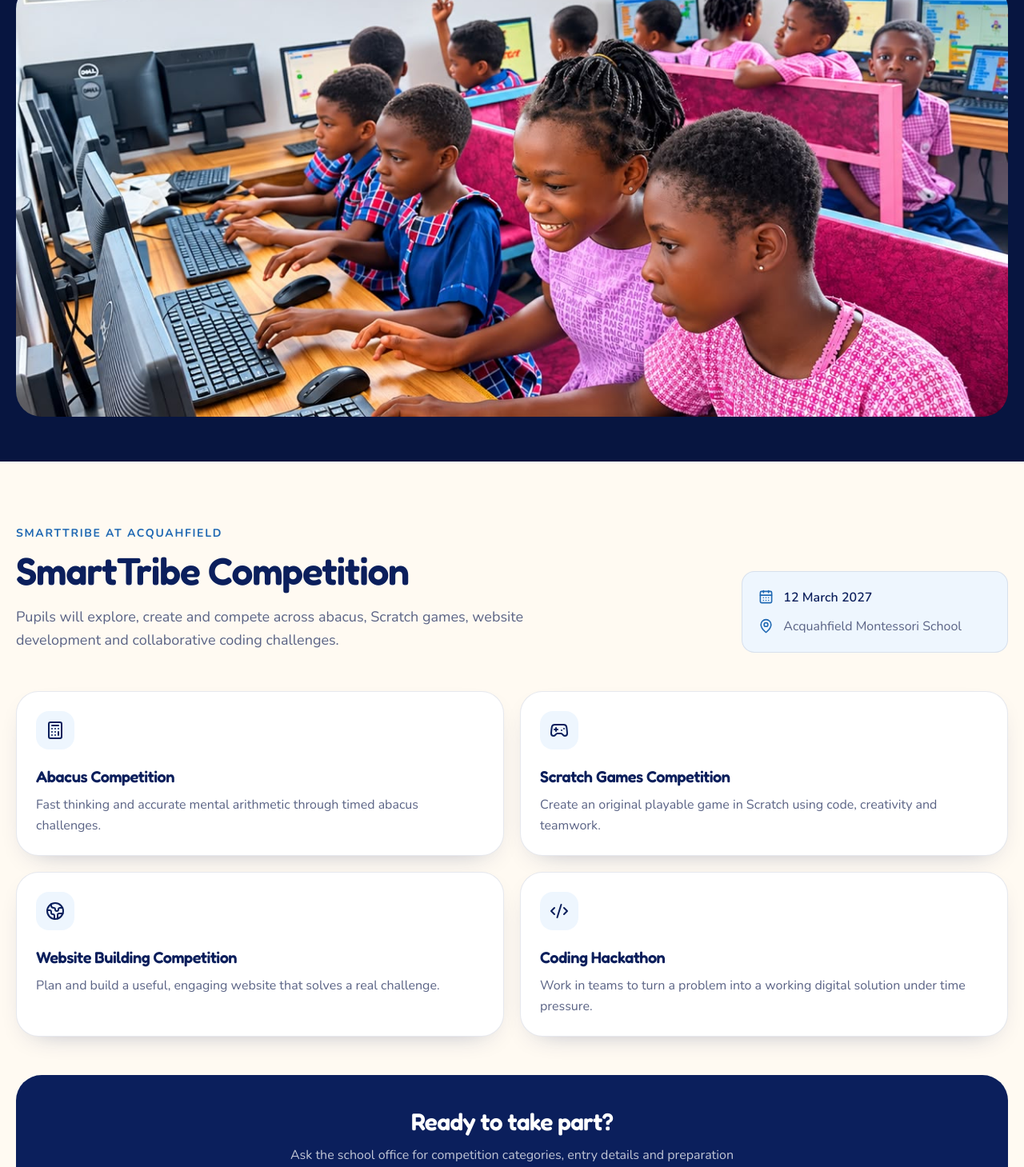
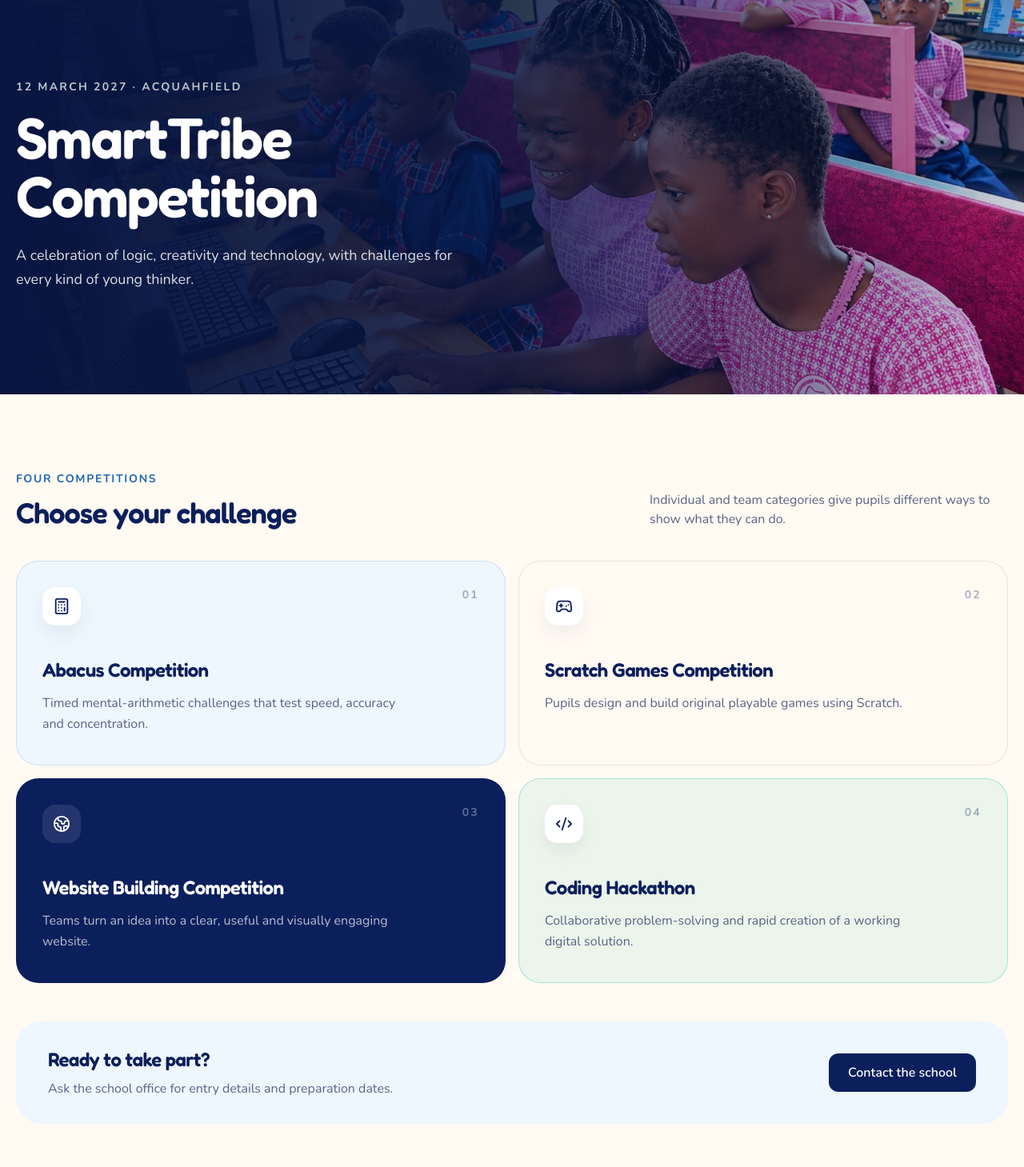
Before and after one commit to Meshack000/Acquahfield, a React (Vite) app: page /smarttribe-competition in a window 1280 px wide. Shown: the part 200-1659 px from the top of the page at 80% size. Built offline with nearby package versions, Linux system fonts and the light colour scheme.

Commit message:
fix: improve ScrollManager functionality and enhance SmartTribeCompetition layout

```diff
--- a/src/components/layout/ScrollManager.tsx
+++ b/src/components/layout/ScrollManager.tsx
@@ -3,6 +3,7 @@ import { useLocation } from "react-router-dom";
 
 export default function ScrollManager() {
   const { pathname, hash } = useLocation();
+  const scrollKey = `scroll-position:${pathname}`;
 
   useEffect(() => {
     const previousRestoration = window.history.scrollRestoration;
@@ -13,10 +14,20 @@ export default function ScrollManager() {
   }, []);
 
   useLayoutEffect(() => {
-    if (!hash) {
-      window.scrollTo({ top: 0, left: 0, behavior: "instant" });
-    }
-  }, [pathname, hash]);
+    return () => {
+      sessionStorage.setItem(`scroll-position:${pathname}`, String(window.scrollY));
+    };
+  }, [pathname]);
+
+  useLayoutEffect(() => {
+    if (hash) return;
+    const savedPosition = sessionStorage.getItem(scrollKey);
+    window.scrollTo({
+      top: savedPosition === null ? 0 : Number(savedPosition),
+      left: 0,
+      behavior: "instant",
+    });
+  }, [pathname, hash, scrollKey]);
 
   useEffect(() => {
     if (hash) {
--- a/src/components/sections/UpcomingEventsCta.tsx
+++ b/src/components/sections/UpcomingEventsCta.tsx
@@ -39,7 +39,7 @@ const events: UpcomingEvent[] = [
   {
     title: "SmartTribe Competition",
     description: "Challenge your skills in abacus, coding, games and web building.",
-    image: img.smartTribeCompetition,
+    image: img.smartTribe,
     imageAlt: "SmartTribe competition",
     imagePosition: "object-[65%_center]",
     date: "2027-03-12",
--- a/src/pages/SmartTribeCompetition.tsx
+++ b/src/pages/SmartTribeCompetition.tsx
@@ -1,26 +1,30 @@
-import { ArrowLeft, Calculator, Code2, Gamepad2, Globe2, CalendarDays, MapPin } from "lucide-react";
+import { ArrowLeft, Calculator, Code2, Gamepad2, Globe2 } from "lucide-react";
 import { Link } from "react-router-dom";
 import { img } from "@/lib/images";
 
 const competitions = [
   {
+    number: "01",
     title: "Abacus Competition",
-    description: "Fast thinking and accurate mental arithmetic through timed abacus challenges.",
+    description: "Timed mental-arithmetic challenges that test speed, accuracy and concentration.",
     icon: Calculator,
   },
   {
+    number: "02",
     title: "Scratch Games Competition",
-    description: "Create an original playable game in Scratch using code, creativity and teamwork.",
+    description: "Pupils design and build original playable games using Scratch.",
     icon: Gamepad2,
   },
   {
+    number: "03",
     title: "Website Building Competition",
-    description: "Plan and build a useful, engaging website that solves a real challenge.",
+    description: "Teams turn an idea into a clear, useful and visually engaging website.",
     icon: Globe2,
   },
   {
+    number: "04",
     title: "Coding Hackathon",
-    description: "Work in teams to turn a problem into a working digital solution under time pressure.",
+    description: "Collaborative problem-solving and rapid creation of a working digital solution.",
     icon: Code2,
   },
 ];
@@ -28,7 +32,14 @@ const competitions = [
 export default function SmartTribeCompetition() {
   return (
     <>
-      <section className="bg-navy-950 px-5 py-10 text-white sm:py-14">
+      <section className="relative isolate min-h-[520px] overflow-hidden bg-navy-950 px-5 py-8 text-white sm:min-h-[620px] sm:py-10">
+        <img
+          src={img.smartTribeCompetition}
+          alt=""
+          aria-hidden="true"
+          className="absolute inset-0 -z-20 h-full w-full object-cover"
+        />
+        <div className="absolute inset-0 -z-10 bg-gradient-to-r from-navy-950 via-navy-950/85 to-navy-950/20" />
         <div className="mx-auto max-w-7xl">
           <Link
             to="/"
@@ -37,72 +48,98 @@ export default function SmartTribeCompetition() {
             <ArrowLeft size={17} />
             Back to events
           </Link>
-          <img
-            src={img.smartTribeCompetition}
-            alt="SmartTribe competition"
-            className="mt-6 aspect-[16/7] w-full rounded-[2rem] object-cover"
-          />
+          <div className="mt-32 max-w-2xl sm:mt-40">
+            <p className="text-sm font-bold uppercase tracking-[0.16em] text-white/75">
+              12 March 2027 · Acquahfield
+            </p>
+            <h1 className="mt-4 text-5xl font-semibold leading-[1.02] text-white sm:text-7xl">
+              SmartTribe Competition
+            </h1>
+            <p className="mt-6 max-w-xl text-lg leading-relaxed text-white/85">
+              A celebration of logic, creativity and technology, with challenges for every kind of young thinker.
+            </p>
+          </div>
         </div>
       </section>
 
-      <main>
-        <section className="mx-auto max-w-7xl px-5 py-16 sm:py-20">
-          <div className="grid gap-8 lg:grid-cols-[1fr_0.38fr] lg:items-end">
+      <section className="mx-auto max-w-7xl px-5 py-16 sm:py-24">
+        <div className="grid items-end gap-6 md:grid-cols-[1fr_auto]">
           <div>
             <p className="text-sm font-bold uppercase tracking-[0.12em] text-brand-600">
-                SmartTribe at Acquahfield
+              Four competitions
             </p>
-              <h1 className="mt-3 max-w-3xl text-4xl font-semibold sm:text-5xl">
-                SmartTribe Competition
-              </h1>
-              <p className="mt-5 max-w-2xl text-lg leading-relaxed text-muted">
-                Pupils will explore, create and compete across abacus, Scratch games,
-                website development and collaborative coding challenges.
+            <h2 className="mt-3 text-3xl font-semibold sm:text-4xl">
+              Choose your challenge
+            </h2>
+          </div>
+          <p className="max-w-md text-muted">
+            Individual and team categories give pupils different ways to show what they can do.
           </p>
         </div>
-            <div className="rounded-2xl border border-navy-900/10 bg-brand-50 p-5">
-              <p className="flex items-center gap-3 font-semibold text-navy-900">
-                <CalendarDays size={19} className="text-brand-600" />
-                12 March 2027
-              </p>
-              <p className="mt-3 flex items-center gap-3 text-muted">
-                <MapPin size={19} className="text-brand-600" />
-                Acquahfield Montessori School
-              </p>
-            </div>
-          </div>
 
-          <div className="mt-12 grid gap-5 sm:grid-cols-2">
-            {competitions.map(({ title, description, icon: Icon }) => (
+        <div className="mt-10 grid gap-4 sm:grid-cols-2">
+          {competitions.map(({ number, title, description, icon: Icon }, index) => (
             <article
               key={title}
-                className="rounded-[1.75rem] border border-navy-900/10 bg-white p-6 shadow-[0_12px_35px_-22px_rgba(11,31,92,0.45)]"
+              className={`group relative min-h-64 overflow-hidden rounded-[1.75rem] border p-6 transition duration-300 hover:-translate-y-1 sm:p-8 ${
+                index === 0
+                  ? "border-brand-200/70 bg-brand-50"
+                  : index === 1
+                    ? "border-navy-900/10 bg-[#fffaf2]"
+                    : index === 2
+                      ? "border-navy-900/10 bg-navy-900 text-white"
+                      : "border-mint/40 bg-mint/10"
+              }`}
             >
-                <span className="flex h-12 w-12 items-center justify-center rounded-2xl bg-brand-50 text-navy-900">
-                  <Icon size={24} />
+              <div className="flex items-start justify-between">
+                <span
+                  className={`flex h-12 w-12 items-center justify-center rounded-2xl ${
+                    index === 2 ? "bg-white/10 text-white" : "bg-white text-navy-900 shadow-soft"
+                  }`}
+                >
+                  <Icon size={22} />
                 </span>
-                <h2 className="mt-5 text-xl font-semibold">{title}</h2>
-                <p className="mt-2 leading-relaxed text-muted">{description}</p>
+                <span
+                  className={`text-sm font-bold tracking-[0.16em] ${
+                    index === 2 ? "text-white/35" : "text-navy-900/35"
+                  }`}
+                >
+                  {number}
+                </span>
+              </div>
+              <h3
+                className={`mt-10 text-xl font-semibold sm:text-2xl ${
+                  index === 2 ? "text-white" : "text-navy-900"
+                }`}
+              >
+                {title}
+              </h3>
+              <p
+                className={`mt-3 max-w-md leading-relaxed ${
+                  index === 2 ? "text-white/70" : "text-muted"
+                }`}
+              >
+                {description}
+              </p>
             </article>
           ))}
         </div>
 
-          <div className="mt-12 rounded-[2rem] bg-navy-900 px-6 py-10 text-center text-white sm:px-10">
-            <h2 className="text-2xl font-semibold text-white sm:text-3xl">
-              Ready to take part?
-            </h2>
-            <p className="mx-auto mt-3 max-w-xl text-white/75">
-              Ask the school office for competition categories, entry details and preparation dates.
+        <div className="mt-12 flex flex-col items-start justify-between gap-6 rounded-[2rem] bg-brand-50 px-6 py-8 sm:flex-row sm:items-center sm:px-10">
+          <div>
+            <h2 className="text-2xl font-semibold">Ready to take part?</h2>
+            <p className="mt-2 text-muted">
+              Ask the school office for entry details and preparation dates.
             </p>
+          </div>
           <Link
             to="/contact"
-              className="mt-6 inline-flex rounded-xl bg-white px-6 py-3 font-semibold text-navy-900 transition hover:bg-brand-50"
+            className="shrink-0 rounded-xl bg-navy-900 px-6 py-3 font-semibold text-white transition hover:bg-navy-800"
           >
             Contact the school
           </Link>
         </div>
       </section>
-      </main>
     </>
   );
 }
```
Lines whose indentation alone changed are shown as unchanged.
